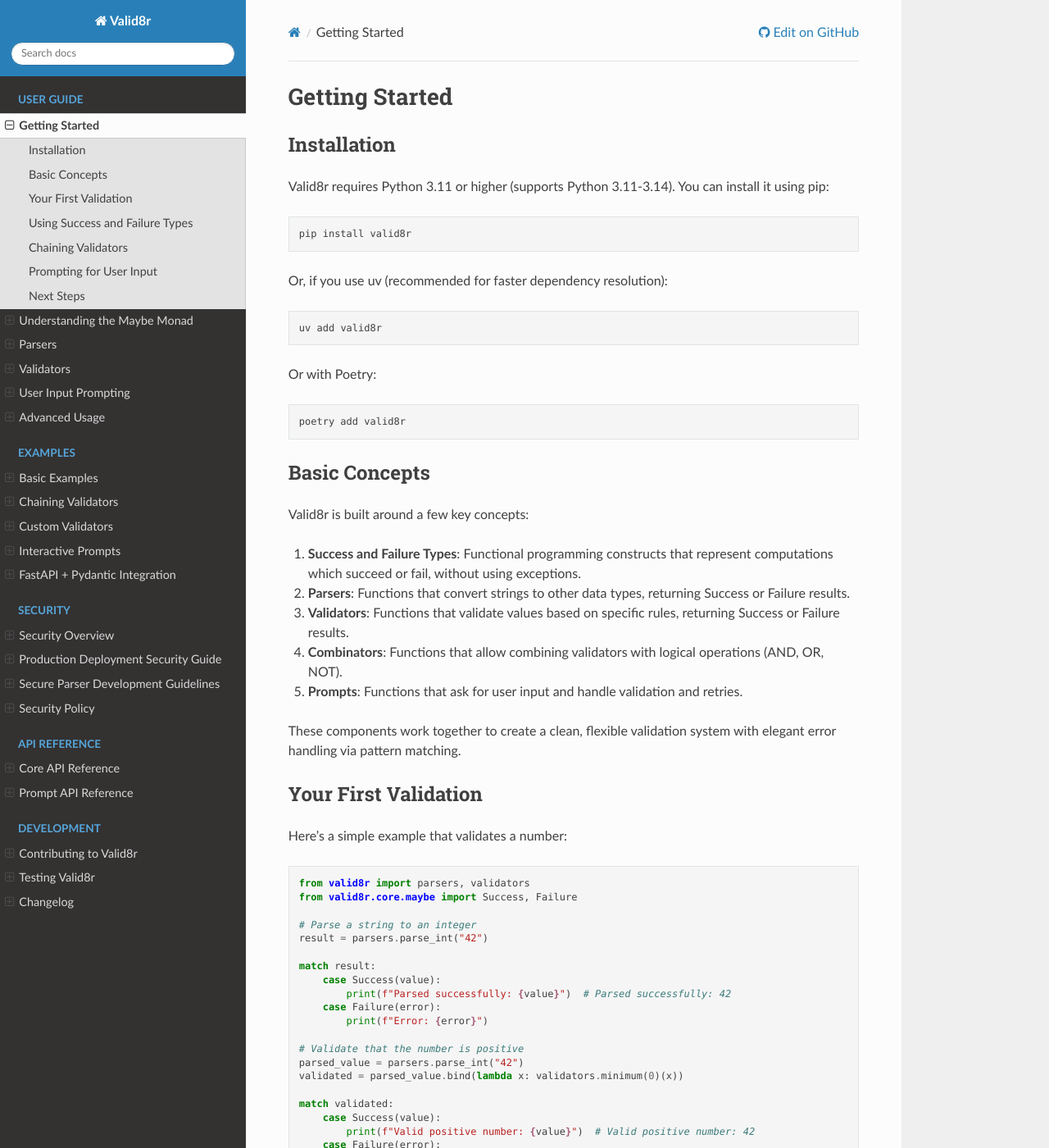
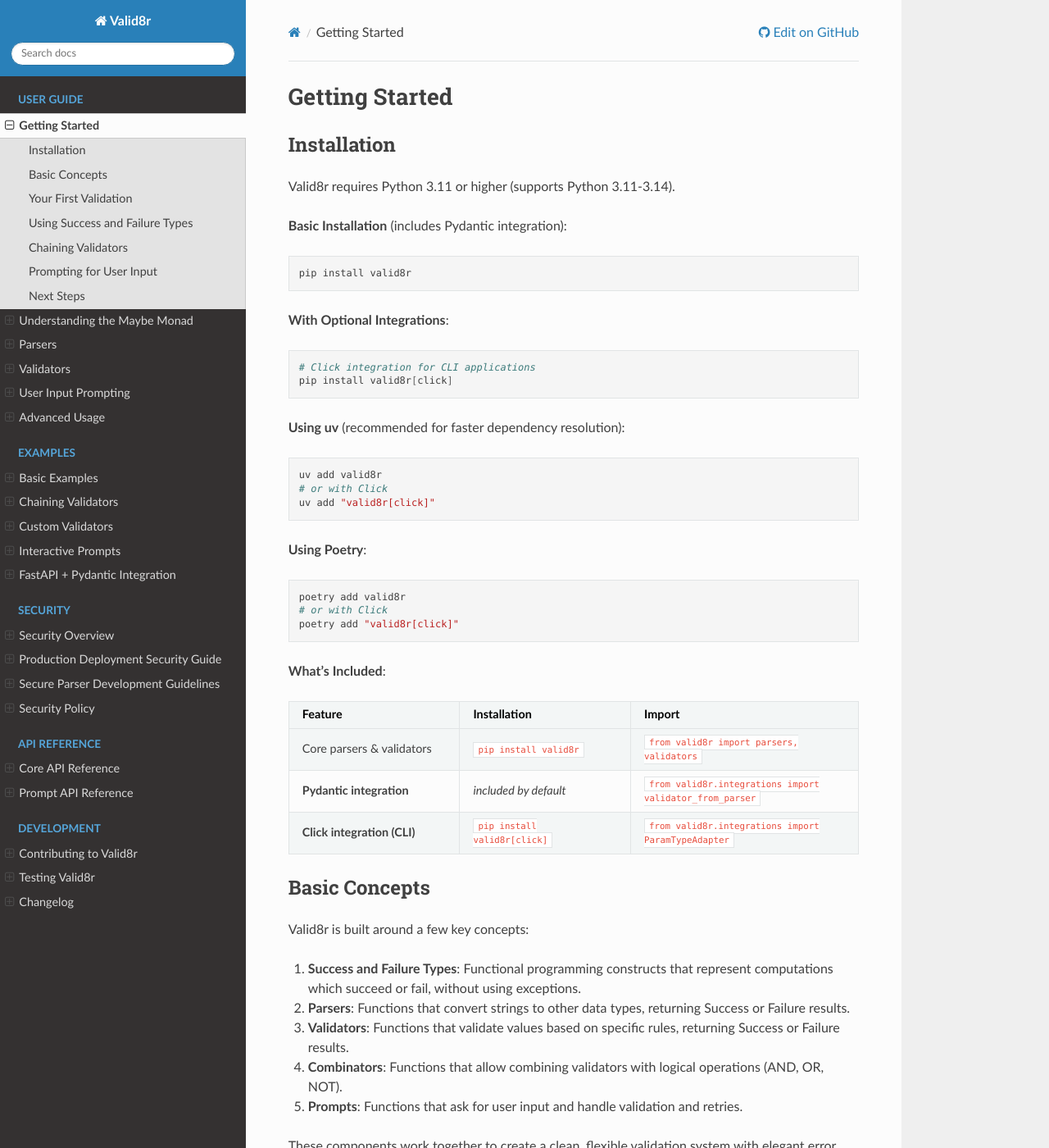
Before and after one commit to mikelane/valid8r, a Sphinx documentation site: the page built from docs/user_guide/getting_started.rst, in a window 1280 px wide and 1400 px high. Shown: the whole window at 82% size. Built offline with Sphinx 7.4.7 and the Read the Docs theme 3.1.0, drawn with Linux system fonts in a browser that asks for light colours; the version number could not be read and is left out.

Commit message:
docs: add prominent installation instructions for optional extras
- Add clear installation table showing click extras in README
- Include framework integration examples (Pydantic & Click)
- Update Sphinx docs with detailed extras installation
- Add note that Pydantic is included by default
- Make extras visible at top of all docs (not buried)

Users now see:
1. Basic install: pip install valid8r (includes Pydantic)
2. With Click: pip install valid8r[click]
3. Clear table showing what's included and how to import

```diff
--- a/docs/user_guide/getting_started.rst
+++ b/docs/user_guide/getting_started.rst
@@ -4,23 +4,55 @@
 Installation
 ------------
 
-Valid8r requires Python 3.11 or higher (supports Python 3.11-3.14). You can install it using pip:
+Valid8r requires Python 3.11 or higher (supports Python 3.11-3.14).
+
+**Basic Installation** (includes Pydantic integration):
 
 .. code-block:: bash
 
    pip install valid8r
 
-Or, if you use uv (recommended for faster dependency resolution):
+**With Optional Integrations**:
+
+.. code-block:: bash
+
+   # Click integration for CLI applications
+   pip install valid8r[click]
+
+**Using uv** (recommended for faster dependency resolution):
 
 .. code-block:: bash
 
    uv add valid8r
+   # or with Click
+   uv add "valid8r[click]"
 
-Or with Poetry:
+**Using Poetry**:
 
 .. code-block:: bash
 
    poetry add valid8r
+   # or with Click
+   poetry add "valid8r[click]"
+
+**What's Included**:
+
+.. list-table::
+   :header-rows: 1
+   :widths: 30 30 40
+
+   * - Feature
+     - Installation
+     - Import
+   * - Core parsers & validators
+     - ``pip install valid8r``
+     - ``from valid8r import parsers, validators``
+   * - **Pydantic integration**
+     - *included by default*
+     - ``from valid8r.integrations import validator_from_parser``
+   * - **Click integration (CLI)**
+     - ``pip install valid8r[click]``
+     - ``from valid8r.integrations import ParamTypeAdapter``
 
 Basic Concepts
 --------------
```
Also changed, not shown: README.md (+67 -1 lines), docs/index.rst (+21 -2 lines).
